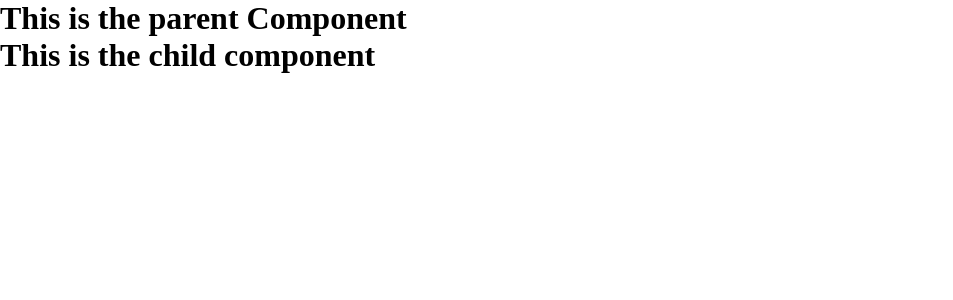
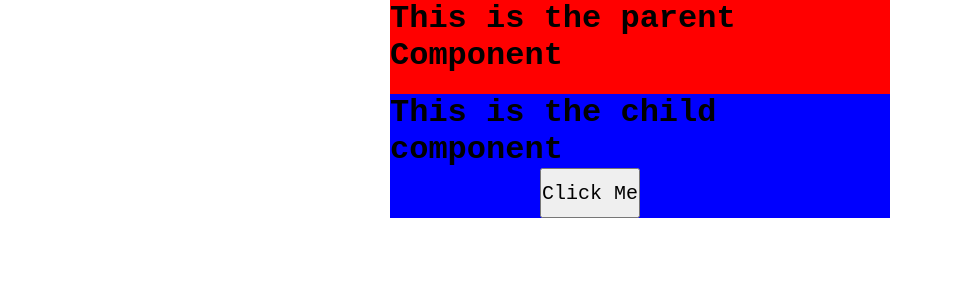
Before and after one commit to lawal-mj/react-state-practice, a React (Create React App) app: page / in a window 1280 px wide. Shown: the top 300 px of the page, without its empty margins (0-953 px from the left). Built offline with nearby package versions, Linux system fonts and the light colour scheme.

Commit message:
added styles and edited components

```diff
--- a/public/style.css
+++ b/public/style.css
@@ -1,4 +1,30 @@
 * {
     margin: 0;
     padding: 0;
+    font-family: 'Courier New', Courier, monospace;
 }
+
+
+.parent {
+    background-color: red;
+    display: flex;
+    align-items: center;
+    justify-content: center;
+    margin-left: auto;
+    margin-right: auto;
+    flex-direction: column;
+    gap: 20px;
+    height: auto;
+    width: 500px;
+}
+
+.child {
+    background-color: blue;
+}
+
+button {
+    margin-left: 150px;
+    height: 50px;
+    width: 100px;
+    font-size: 20px;
+}
--- a/src/components/Child.js
+++ b/src/components/Child.js
@@ -1,5 +1,8 @@
 export default function Child() {
-    return(
-        <h1>This is the child component</h1>
+    return (
+        <div className="child">
+            <h1>This is the child component</h1>
+            <button>Click Me</button>
+        </div>
     )
 }
--- a/src/components/Parent.js
+++ b/src/components/Parent.js
@@ -2,7 +2,7 @@ import Child from "./Child";
 
 export default function Parent() {
     return(
-        <div>
+        <div className="parent">
             <h1>This is the parent Component</h1>
             <div>
                 <Child />
```
